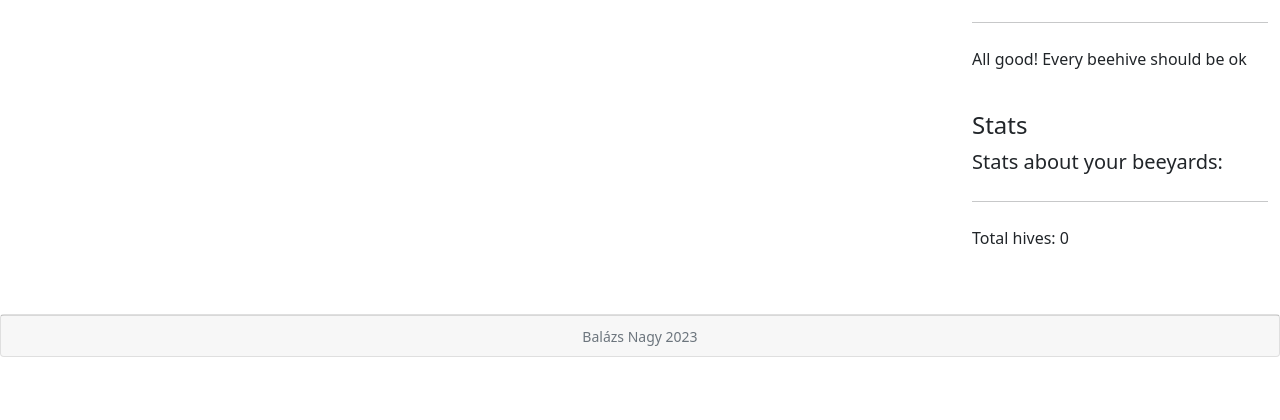
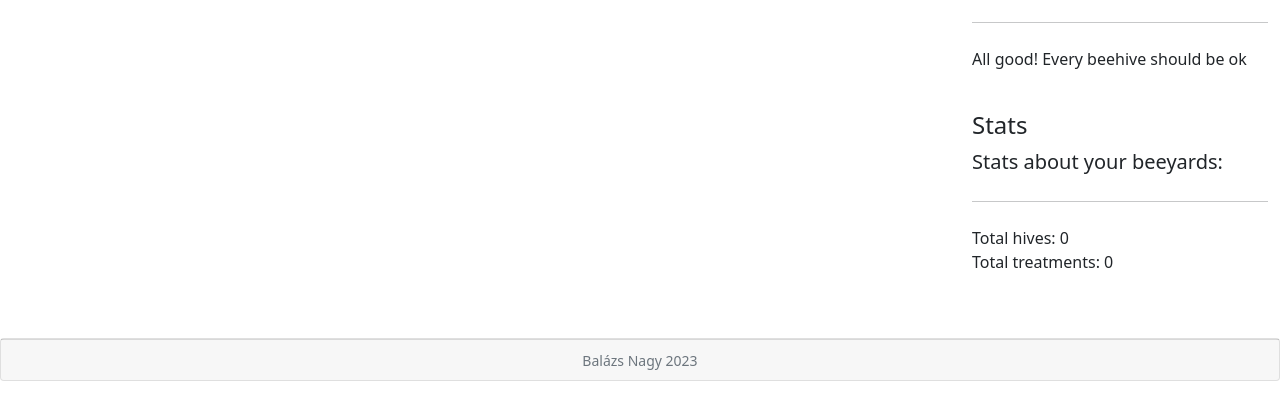
Before and after one commit to nxbalazs/nxBee, a Django app: page /hive_management in a window 1280 px wide. Shown: the part 320-740 px from the top of the page. Run offline with Django 4.2, Linux system fonts and the light colour scheme; data that the repository does not hold is empty.

Commit message:
added stats

```diff
--- a/hive_management/templates/hive_management.html
+++ b/hive_management/templates/hive_management.html
@@ -88,6 +88,7 @@
             <hr class="my-4">
             <p>
                 Total hives: {{ hives | length }}<br>
+                Total treatments: {{ treatments | length }}
             </p>
           </div>
 
--- a/hive_management/views.py
+++ b/hive_management/views.py
@@ -9,10 +9,12 @@ def homepage(request):
 
 def hive_management(request):
     hives = Hive.objects.all().order_by('name')
+    treatments = Treatment.objects.all()
     report = reports.check_treatment()
     context = {
         "hives": hives,
         "reports": report,
+        "treatments": treatments,
     }
     return render(request, 'hive_management.html', context)
 
```
